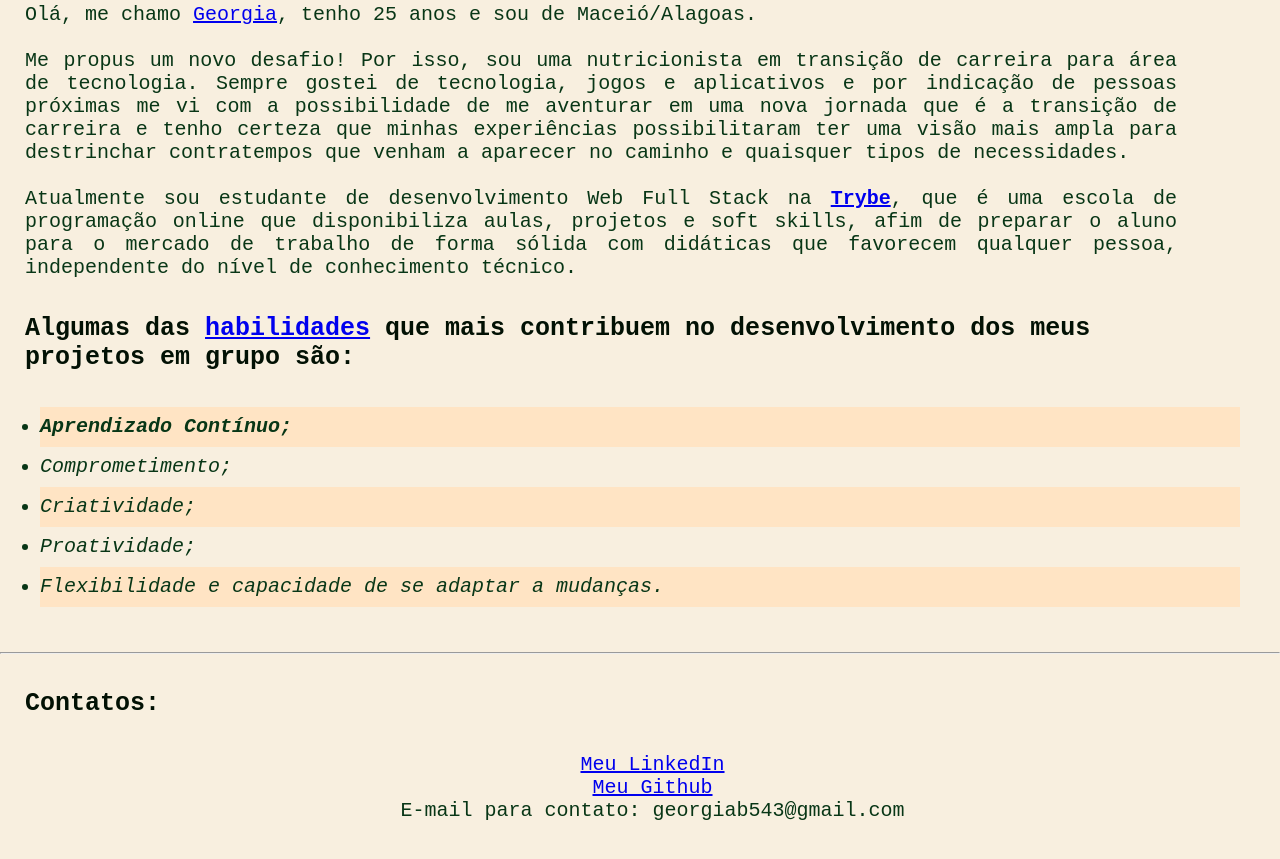
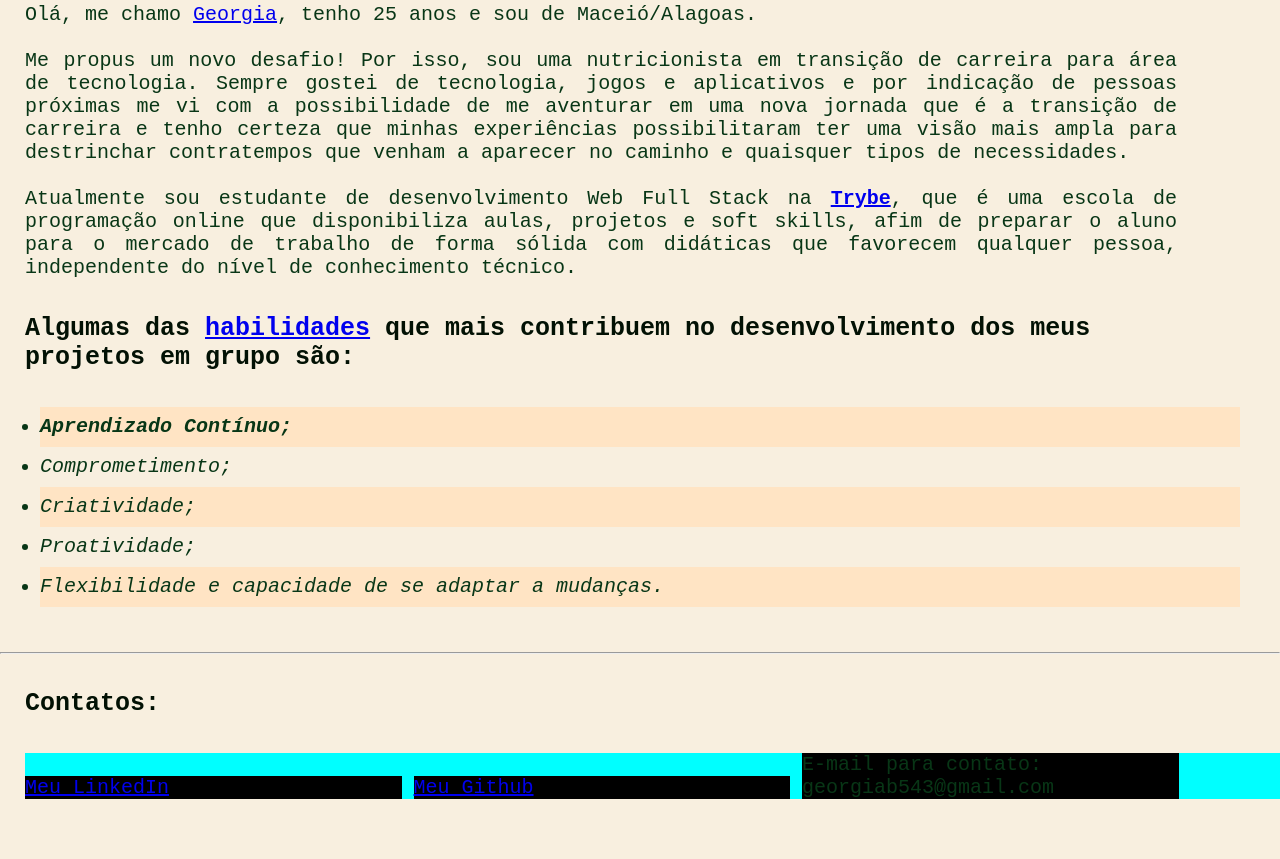
Before and after one commit to georgia-rocha/trybe-exercises, a plain HTML site: page fundamentos/bloco-03-html-e-css/dia-1-html-css-estruturas-de-pagina/index.html in a window 1280 px wide. Shown: the part 340-1199 px from the top of the page. Drawn offline with Linux system fonts and the light colour scheme.

Commit message:
atualizando contatos

```diff
--- a/fundamentos/bloco-03-html-e-css/dia-1-html-css-estruturas-de-pagina/index.html
+++ b/fundamentos/bloco-03-html-e-css/dia-1-html-css-estruturas-de-pagina/index.html
@@ -34,8 +34,14 @@
     </id></ul>
     <hr>
     <h2>Contatos:</h2>
-    <p id="formato"><a href="https://www.linkedin.com/in/georgia-rocha/" target="_blank">Meu LinkedIn</a><br>
-    <a href="https://github.com/georgia-rocha" target="_blank"> Meu Github</a><br>
-    E-mail para contato: georgiab543@gmail.com</p></div>
+    <div class=formato>
+    <div class=formatonovo><p><a href="https://www.linkedin.com/in/georgia-rocha/" target="_blank">Meu LinkedIn</a></p>
+    </div>
+    <div class=formatonovo><p><a href="https://github.com/georgia-rocha" target="_blank"> Meu Github</a></p>
+    </div>
+    <div class=formatonovo><p>E-mail para contato: georgiab543@gmail.com</p>
+    </div>
+    </div>
+</div>
 </body>
 </html>
--- a/fundamentos/bloco-03-html-e-css/dia-1-html-css-estruturas-de-pagina/style.css
+++ b/fundamentos/bloco-03-html-e-css/dia-1-html-css-estruturas-de-pagina/style.css
@@ -45,12 +45,18 @@
             font-size: 20px;
         }
 
-        #formato {
+        .formato {
             color: rgb(8, 54, 22);
             font-family: 'Courier New', Courier, monospace;
-            text-align: center;
             margin-left: 25px;
             margin-bottom: 45px;
+            background-color: aqua;
+        }
+
+        .formatonovo {
+            background-color: black;
+            width: 30%;
+            display: inline-block;
         }
 
         .list-style {
```
